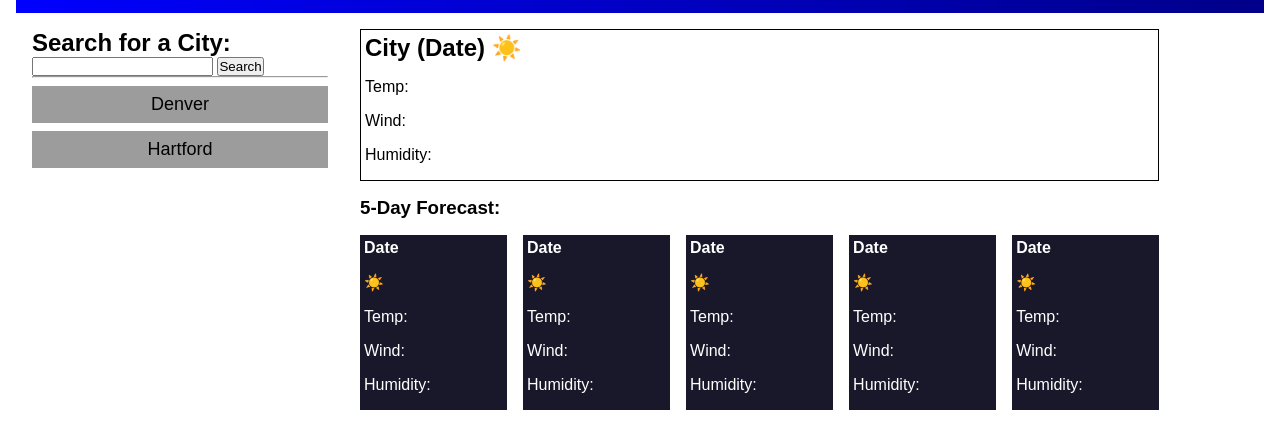
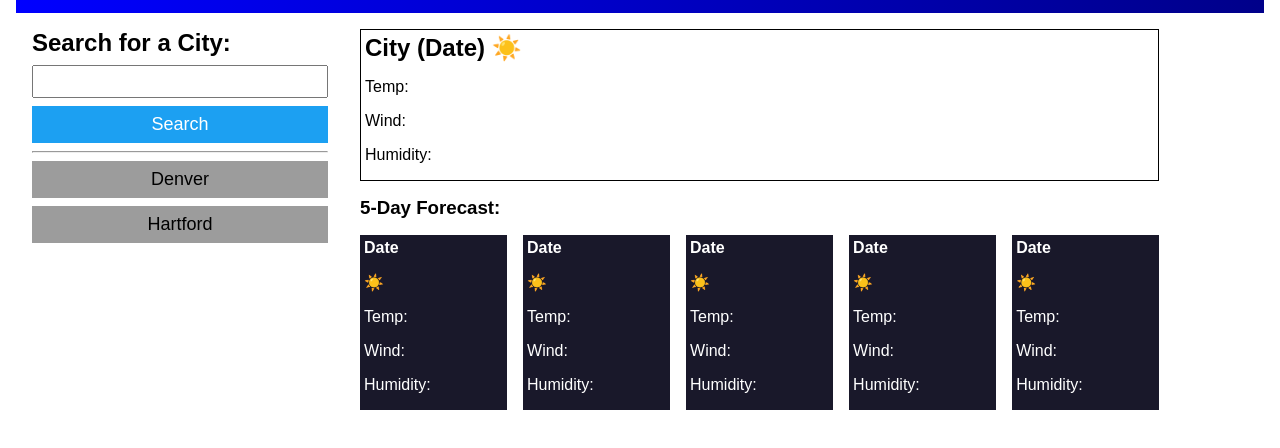
Before and after one commit to kkarrwrites/boot-camp-module-06-challenge-weather-dashboard, a plain HTML site: page index.html in a window 1280 px wide. Shown: the part 90-538 px from the top of the page. Drawn offline with Linux system fonts and the light colour scheme.

Commit message:
Update style.css

```diff
--- a/resources/style.css
+++ b/resources/style.css
@@ -50,14 +50,14 @@ label {
   width: 100%;
 }
 
-input[type="search"] {
+input[type="text"] {
   font-size: 18px;
   margin: 0.5rem 0 0.5rem 0;
   padding: 0.25rem;
   width: 100%;
 }
 
-input[type="submit"] {
+button[type="submit"] {
   background-color: hsl(203, 89%, 53%);
   border: none;
   color: hsl(0, 0%, 100%);
@@ -67,7 +67,7 @@ input[type="submit"] {
   width: 100%;
 }
 
-input[type="submit"]:hover {
+button[type="submit"]:hover {
   background-color: hsl(203, 92%, 67%);
 }
 
```
